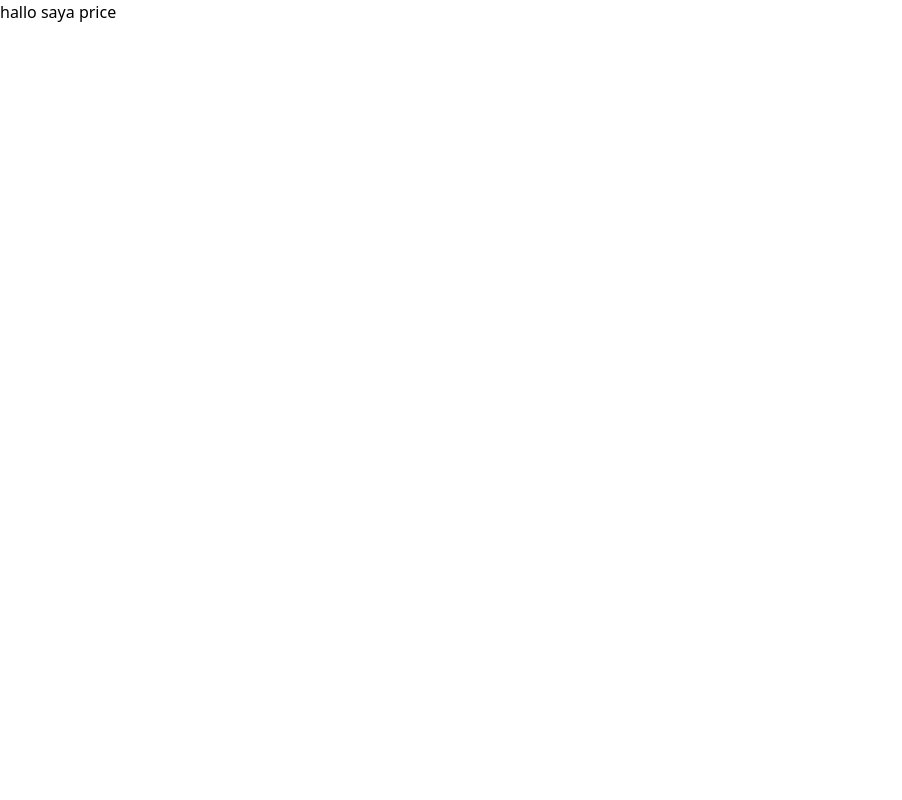
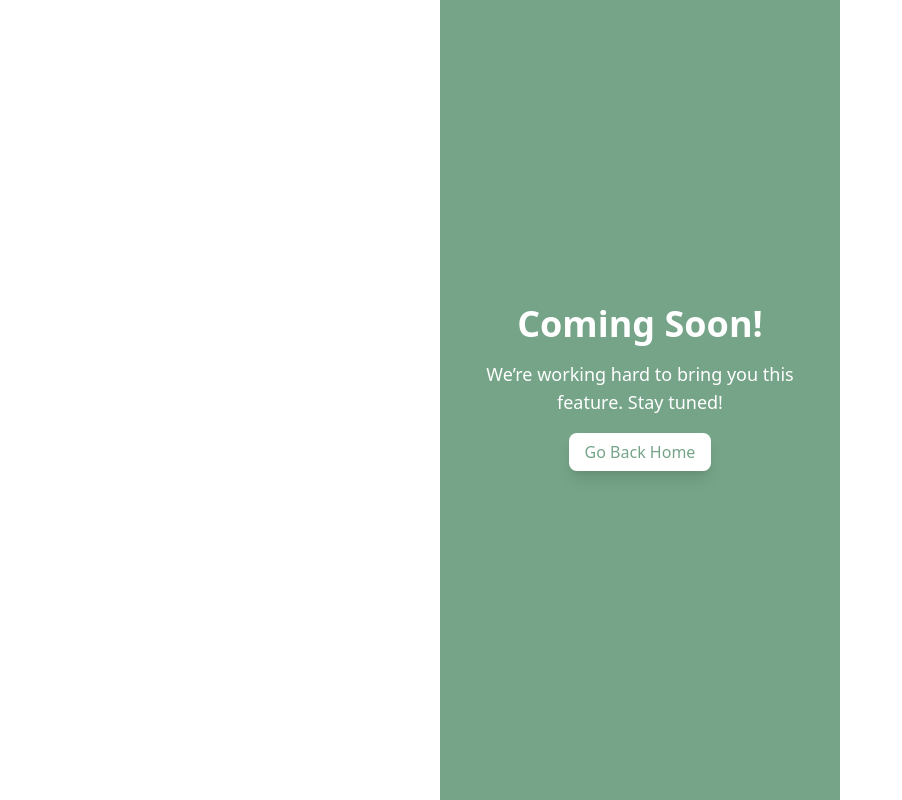
Before and after one commit to ziancuk/zian-split, a Nuxt app: page /price in a window 1280 px wide. Shown: the whole page, without its empty margins (0-902 px from the left). Built offline with nearby package versions, Linux system fonts and the light colour scheme.

Commit message:
fixing - pages and price pages

```diff
--- a/pages/index.vue
+++ b/pages/index.vue
@@ -73,7 +73,7 @@ export default {
     return {
       activeIndex: 0,
       slides: [
-        { title: 'Membuat Pembagian Biaya  <span style="color: #75A488;">Adil</span> dan Makmur', text: 'Split bill memungkinkan setiap orang membayar sesuai dengan pesanannya, sehingga tidak ada yang membayar lebih dari yang seharusnya.s' },
+        { title: 'Membuat Pembagian Biaya  <span style="color: #75A488;">Adil</span> dan Makmur', text: 'Split bill memungkinkan setiap orang membayar sesuai dengan pesanannya, sehingga tidak ada yang membayar lebih dari yang seharusnya.' },
         { title: 'Tanggung Jawab dan <span style="color: #75A488;">Mengingatkan</span> yang mudah lupa', text: 'Split bill tidak hanya membagi biaya secara merata, tetapi juga memungkinkan setiap orang untuk membayar hanya untuk apa yang mereka konsumsi atau gunakan.' },
         { title: 'Dapat Mengurangi <span style="color: #75A488;">Putus Silaturahmi</span> Antar Teman', text: "Cocok untuk teman yang biasa 'Pake uang lu dulu ya, nanti gue bayar. Nah dengan mengirimkan split bill, maka teman akan ingat.'" },
       ],
--- a/pages/price/index.vue
+++ b/pages/price/index.vue
@@ -1,3 +1,41 @@
 <template>
-    <h1>hallo saya price</h1>
-</template>
+    <div class="mobile-view flex h-screen bg-customGreen justify-center items-center">
+      <div class="px-6 text-center">
+        <h1 class="text-4xl font-bold text-white mb-4">Coming Soon!</h1>
+        <p class="text-lg text-white mb-6">We’re working hard to bring you this feature. Stay tuned!</p>
+        <div class="flex justify-center mb-8">
+          <router-link to="/home">
+
+          <a
+            class="bg-white text-customGreen hover:bg-green-600 hover:text-white transition duration-300 px-4 py-2 rounded-lg shadow-lg"
+          >
+            Go Back Home
+          </a>
+          </router-link>
+        </div>
+      </div>
+    </div>
+  </template>
+
+  <script>
+  export default {
+    data() {
+      return {
+        activeIndex: 0,
+      };
+    },
+    methods: {
+      // Add any methods if needed
+    },
+  };
+  </script>
+
+  <style scoped>
+  .mobile-view {
+    width: 400px; /* Adjust width as necessary */
+    margin: 0 auto; /* Centers the mobile view horizontally */
+  }
+  .carousel-item {
+    transition: transform 0.5s ease;
+  }
+  </style>
```
